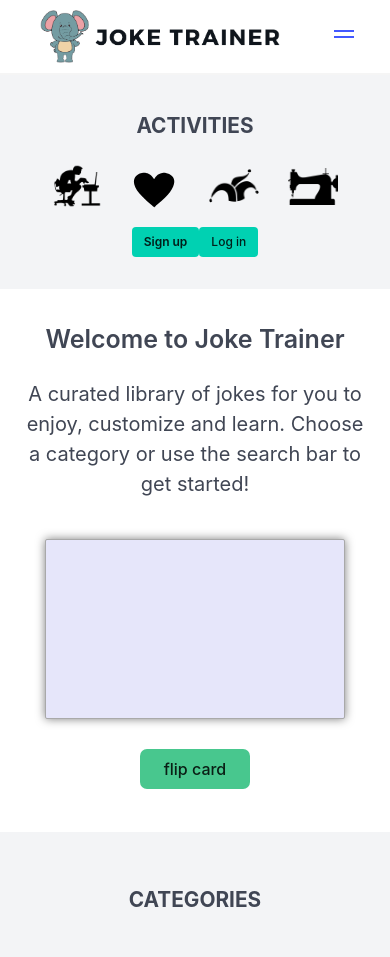
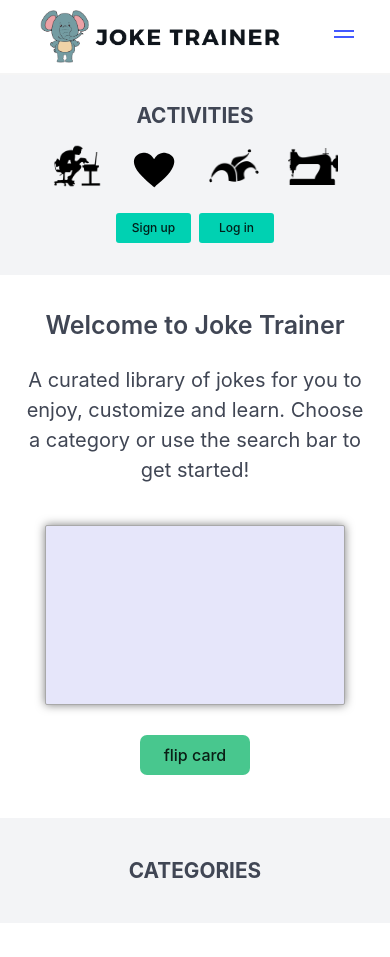
Before and after one commit to robbyhecht/joke-trainer, a Django app: page /categories in a window 390 px wide. After the commit the page ends 878 px from the top, so only its background shows below. Run offline with Django 3.2, Linux system fonts and the light colour scheme; data that the repository does not hold is empty; parts of the project's set-up code (start-up, migrations or seed data) failed here and were passed over; some libraries are stand-ins or nearby versions.

Commit message:
resized top and bottom margins on activities and categories headers. Added login and signup buttons to activities on mobile

```diff
--- a/jt/static/jt/index.css
+++ b/jt/static/jt/index.css
@@ -98,7 +98,14 @@ body {
 .login-buttons-left-column {
   display: flex;
   justify-content: center;
-  margin-top: 10px;
+  margin-top: 16px;
+}
+
+.left-auth-button {
+  /* border: 1px solid black !important; */
+  font-weight: bold;
+  width: 75px;
+  border-radius: 3px !important;
 }
 
 @media only screen and (max-width: 800px) {
@@ -141,6 +148,28 @@ body {
   } */
   .explanation-container {
     margin-bottom: 20px;
+  }
+  #activities-header {
+    margin-top: 30px;
+    margin-bottom: 20px;
+  }
+  .left-auth-button {
+    margin-top: 10px;
+    margin-left: 8px;
+    margin-right: 8px;
+  }
+}
+
+@media only screen and (max-width: 450px) {
+
+  #activities-header {
+    margin-top: 20px;
+    margin-bottom: 10px;
+  }
+  .left-auth-button {
+    margin-top: 0;
+    margin-left: 4px;
+    margin-right: 4px;
   }
 }
 
@@ -264,17 +293,6 @@ body {
   text-align: center;
 }
 
-@media only screen and (max-width: 450px) {
-
-  #activities-header {
-    margin-top: 30px;
-    margin-bottom: 20px;
-  }
-
-
-}
-
-
 
 /* ABOUT SECTION */
 
@@ -373,6 +391,15 @@ body {
     width: 300px;
     height: 180px;
   }
+}
+
+@media only screen and (max-width: 450px) {
+
+  .categories-header {
+    margin-top: 25px;
+    margin-bottom: 25px;
+  }
+
 }
 
 .flipit > .front {
--- a/jt/templates/index.html
+++ b/jt/templates/index.html
@@ -54,8 +54,8 @@
                 <!-- include login buttons only on mobile -->
                 {% if user.is_authenticated %}
                 {% else %}
-                  <a class="button is-primary is-small is-hidden-desktop" href="{% url 'jt:register' %}"><strong>Sign up</strong></a>
-                  <a class="button is-primary log-button is-hidden-desktop is-small" href="{% url 'jt:login' %}">Log in</a>
+                  <a class="button is-primary is-small is-hidden-tablet left-auth-button" href="{% url 'jt:register' %}">Sign up</a>
+                  <a class="button is-primary log-button is-small is-hidden-tablet left-auth-button" href="{% url 'jt:login' %}">Log in</a>
                 {% endif %}
 
               </div>
```
